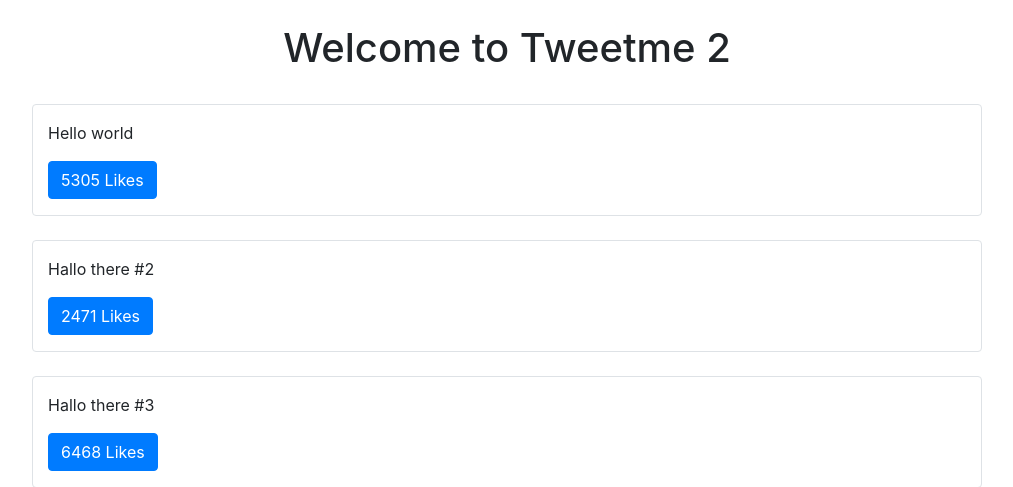
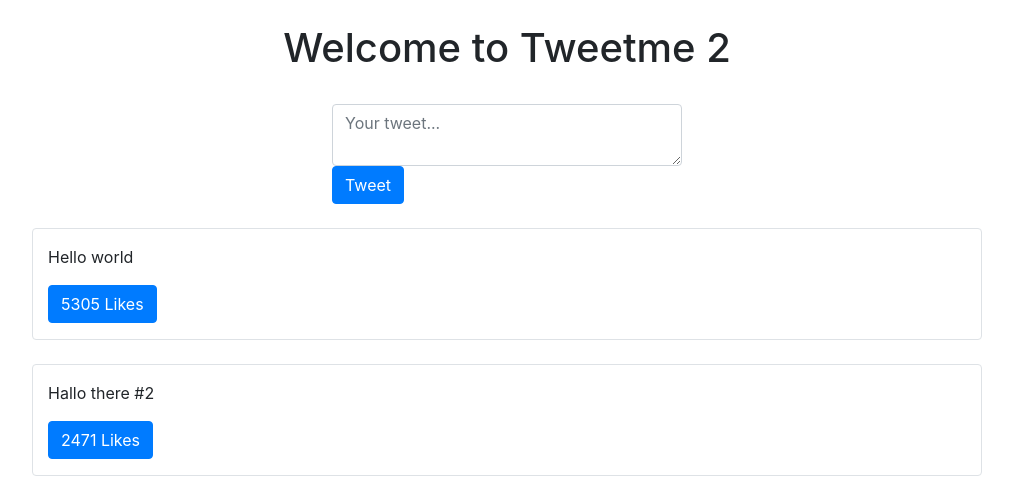
Before and after one commit to divineunited/tweetme2, a Django app: page / in a window 1280 px wide. Shown: the part 56-543 px from the top of the page, without its empty margins (133-1146 px from the left). Run offline with Django 3.2, Linux system fonts and the light colour scheme; data comes from the database, SQL or seed files in the repository; both versions use the stored data as it was after the commit; some libraries are stand-ins or nearby versions.

Commit message:
add form to home page

```diff
--- a/templates/pages/home.html
+++ b/templates/pages/home.html
@@ -9,6 +9,17 @@ Welcome!
 <div class='row text-center'>
     <div class='col mb-4'>
         <h1>Welcome to Tweetme 2</h1>
+    </div>
+</div>
+
+<div class='row mb-4'>
+    <div class='col-md-4 mx-auto col-10'>
+        <form class='form' method='POST' action='/create-tweet'>
+            {% csrf_token %}
+            <input type='hidden' value='/' name='next' />
+            <textarea class='form-control' name='content' placeholder='Your tweet...'></textarea>
+            <button type='submit' class='btn btn-primary'>Tweet</button>
+        </form>
     </div>
 </div>
 
```
Also changed, not shown: db.sqlite3.
